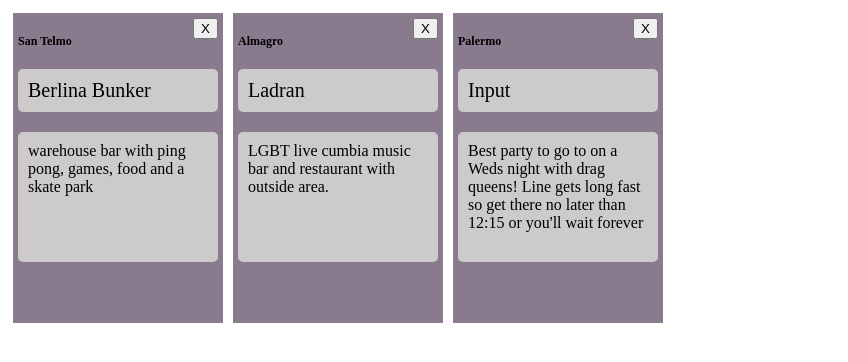
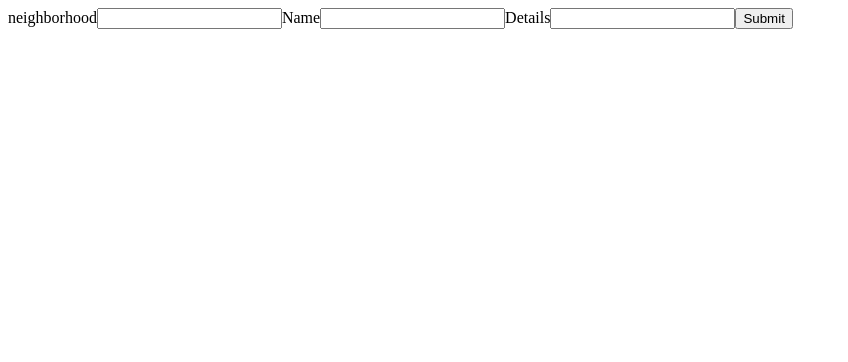
Before and after one commit to olessiap/Explore-BA, a React (Create React App) app: page / in a window 1280 px wide. Shown: the top 362 px of the page, without its empty margins (0-848 px from the left). Built offline with nearby package versions, Linux system fonts and the light colour scheme.

Commit message:
added a form component that handles adding new places

```diff
--- a/src/App.js
+++ b/src/App.js
@@ -1,27 +1,28 @@
 import React, { Component } from 'react'
+import Form from './Form.js'
 import PlaceCards from './PlaceCards.js'
 import './style.css'
 
 class App extends Component {
   state = {
-    places: [
-      {
-        neighborhood: 'San Telmo',
-        name: 'Berlina Bunker',
-        details: 'warehouse bar with ping pong, games, food and a skate park',
-      },
-      {
-        neighborhood: "Almagro",
-        name: "Ladran",
-        details: "LGBT live cumbia music bar and restaurant with outside area."
-      },
-      {
-        neighborhood: "Palermo",
-        name: "Input",
-        details: "Best party to go to on a Weds night with drag queens! Line gets long fast so get there no later than 12:15 or you'll wait forever"
-      }
-    ]
+    places: []
   }
+      // {
+      //   neighborhood: 'San Telmo',
+      //   name: 'Berlina Bunker',
+      //   details: 'warehouse bar with ping pong, games, food and a skate park',
+      // },
+      // {
+      //   neighborhood: "Almagro",
+      //   name: "Ladran",
+      //   details: "LGBT live cumbia music bar and restaurant with outside area."
+      // },
+      // {
+      //   neighborhood: "Palermo",
+      //   name: "Input",
+      //   details: "Best party to go to on a Weds night with drag queens! Line gets long fast so get there no later than 12:15 or you'll wait forever"
+      // }
+
   removePlace = index => {
     const { places } = this.state
 
@@ -32,10 +33,17 @@ class App extends Component {
     })
   }
 
+  handleSubmit = place => {
+    this.setState({
+      places:[...this.state.places, place]
+    })
+  }
+
   render() {
     const { places } = this.state
     return(
       <div className="main">
+        <Form handleSubmit={this.handleSubmit} />
         <PlaceCards placesData={places} removePlace={this.removePlace} />
       </div>
 
--- /dev/null
+++ b/src/Form.js
@@ -0,0 +1,60 @@
+import React, { Component } from 'react'
+
+class Form extends Component {
+    constructor(props) {
+        super(props)
+
+        this.initialState = {
+            neighborhood: '',
+            name: '',
+            details: ''
+        }
+
+        this.state = this.initialState
+    }
+
+    handleChange = event => {
+        const { name, value } = event.target
+
+        this.setState({
+            [name]:value
+        })
+    }
+
+    submitForm = () => {
+        this.props.handleSubmit(this.state)
+        this.setState(this.initialState)
+    }
+
+    render() {
+        const { neighborhood, name, details } = this.state
+        return(
+            <form>
+                <label>neighborhood</label>
+                <input
+                    type="text"
+                    name="neighborhood"
+                    value={neighborhood}
+                    onChange={this.handleChange}/>
+                <label>Name</label>
+                <input
+                    type="text"
+                    name="name"
+                    value={name}
+                    onChange={this.handleChange}/>
+                <label>Details</label>
+                <input
+                    type="text"
+                    name="details"
+                    value={details}
+                    onChange={this.handleChange}/>
+                <input
+                    type="button"
+                    value="Submit"
+                    onClick={this.submitForm} />
+            </form>
+        )
+    }
+}
+
+export default Form
```
